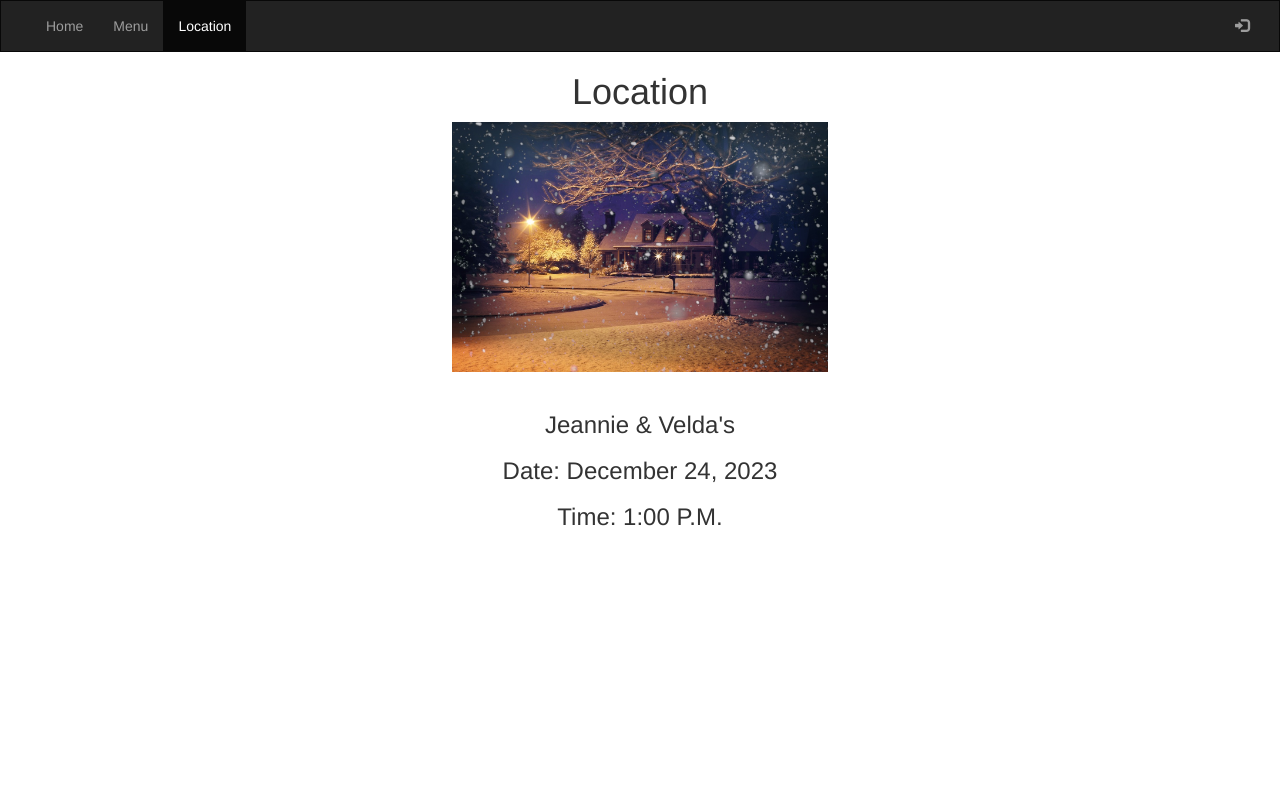
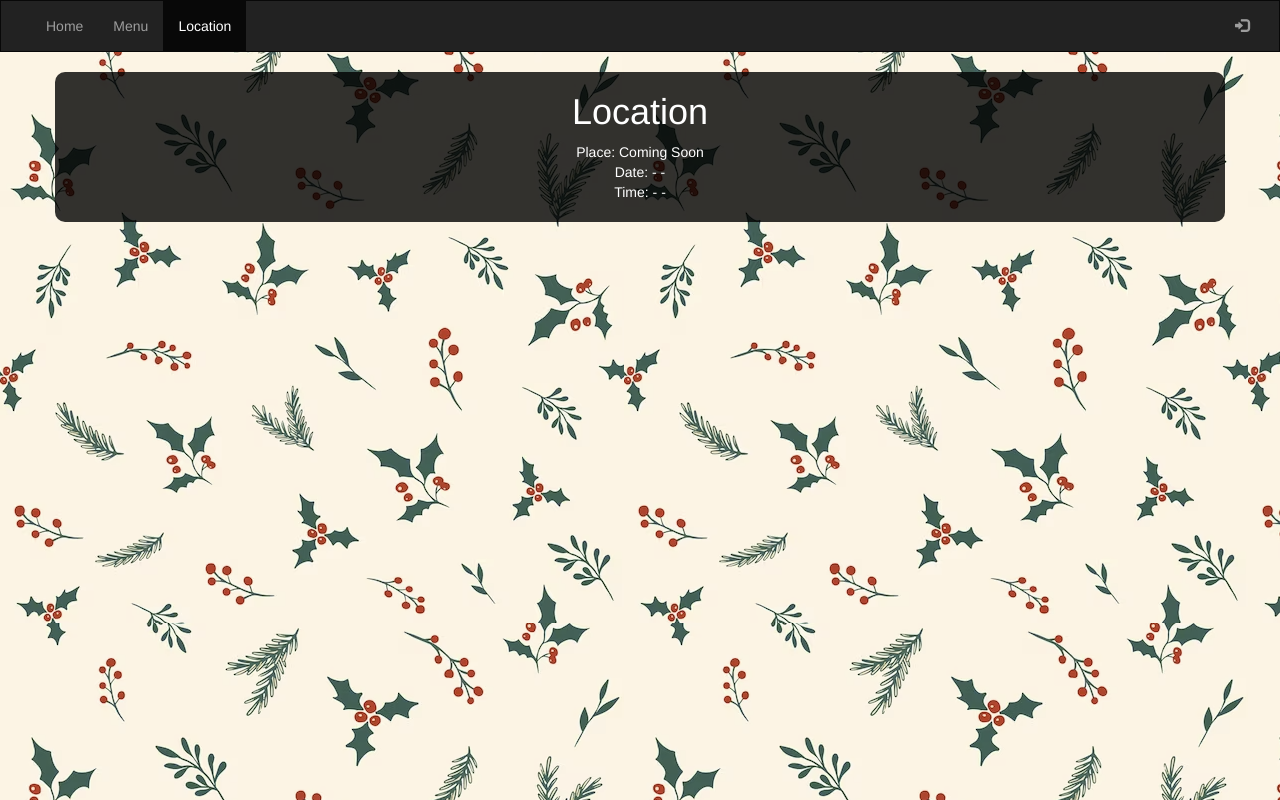
Before and after one commit to thefamilychristmas/thefamilychristmas.github.io, a plain HTML site: page local.html in a window 1280 px wide. Drawn offline with nearby package versions, Linux system fonts and the light colour scheme.

Commit message:
Added location.json Updated location.html to be inline with other pages Moved common CSS to dedicated file

```diff
--- /dev/null
+++ b/css/common.css
@@ -0,0 +1,9 @@
+.navbar {
+    margin-bottom: 0;
+    border-radius: 0;
+  }
+
+  body {
+    background-image: url("../images/background.png");
+    background-repeat:repeat;
+  }
--- /dev/null
+++ b/data/location.json
@@ -0,0 +1,6 @@
+{
+    "header" : "Location",
+    "place": "Coming Soon",
+    "date": "- -",
+    "time": "- -"
+}
--- a/local.html
+++ b/local.html
@@ -1,28 +1,28 @@
 <!DOCTYPE html>
 <html lang="en">
 <head>
-  <title>Location</title>
+  <title>Family Christmas - Location</title>
   <meta charset="utf-8">
   <meta name="viewport" content="width=device-width, initial-scale=1">
-  <link rel="stylesheet" href="https://maxcdn.bootstrapcdn.com/bootstrap/3.3.7/css/bootstrap.min.css">
   <script src="https://ajax.googleapis.com/ajax/libs/jquery/3.3.1/jquery.min.js"></script>
-  <script src="https://maxcdn.bootstrapcdn.com/bootstrap/3.3.7/js/bootstrap.min.js"></script>
+  <link rel="stylesheet" href="./css/bootstrap.min.css">
+  <link rel="stylesheet" href="./css/common.css">
+  <script src="./js/bootstrap.min.js"></script>
+
   <style>
-    /* Remove the navbar's default margin-bottom and rounded borders */
-    .navbar {
-      margin-bottom: 0;
-      border-radius: 0;
-    }
-
-    /* Add a gray background color and some padding to the footer */
-    footer {
-      background-color: #f2f2f2;
-      padding: 25px;
+    .table-dark{
+        margin-top: 20px;
+        color: white;
+        background-color: rgba(0,0,0,0.8);
+        border-radius: 10px;
+        text-align: left;
+        overflow: hidden;
+        text-align: center;
+        padding: 0 20px 20px 20px;
       }
   </style>
 </head>
 <body>
-
   <nav class="navbar navbar-inverse">
     <div class="container-fluid">
       <div class="navbar-header">
@@ -46,9 +46,25 @@
     </div>
   </nav>
 
-    <center><h1>Location</h1></center>
-   <center><img src="images/christmashouse.jpg" height="250px"></center>  <br>
+  <div class="container table-dark">
+    <h1 id="header"></h1>
+    <div><span>Place: </span> <span id="place"></span></div>
+    <div><span>Date: </span> <span id="date"></span></div>
+    <div><span>Time: </span> <span id="time"></span></div>
+  </div>
+</body>
 
-<center><h3> Jeannie & Velda's </h3> </center>
-<center><h3> Date: December 24, 2023</h3> </center>
-<center><h3> Time: 1:00 P.M.</h3> </center>
+<script>
+  // Dynamic Name Setters
+  async function onLoad(){
+    const response = await fetch('/data/location.json')
+    const data = await response.json()
+
+    document.getElementById('header').innerText = data.header
+    document.getElementById('place').innerText = data.place
+    document.getElementById('date').innerText = data.date
+    document.getElementById('time').innerText = data.time
+  }
+  onLoad()
+
+</script>
```
Also changed, not shown: index.html (+1 -10 lines), menu.html (+1 -10 lines). Lines whose indentation alone changed are shown as unchanged.
